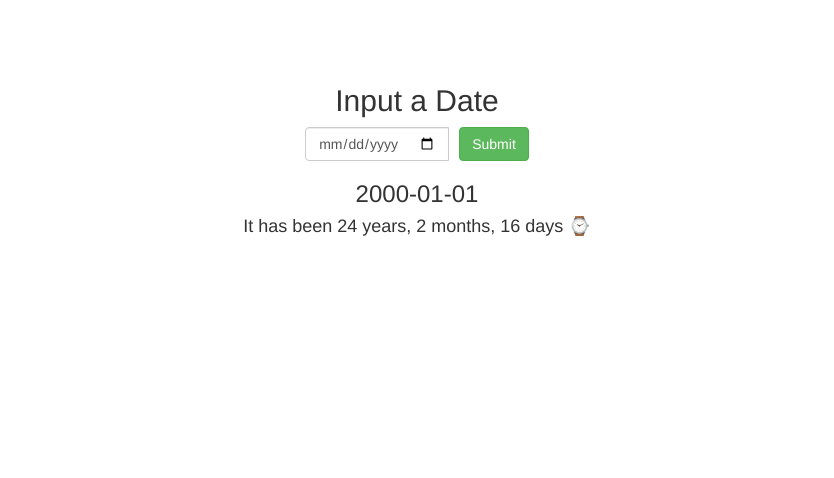
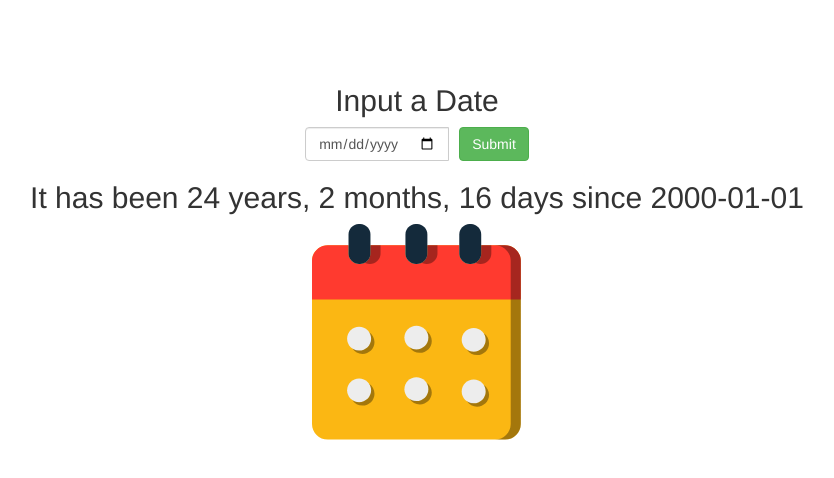
Before and after one commit to kazvee/time-tracker, a React (Create React App) app: page / in a window 1280 px wide. Shown: the top 478 px of the page, without its empty margins (223-1057 px from the left). Built offline with nearby package versions, Linux system fonts and the light colour scheme.

Commit message:
feat: implement calendar icon in Stats component

```diff
--- a/src/components/Stats.js
+++ b/src/components/Stats.js
@@ -1,4 +1,5 @@
 import { Component } from 'react';
+import calendarIcon from '../assets/calendar.svg';
 
 class Stats extends Component {
   timeSince(date) {
@@ -13,14 +14,16 @@ class Stats extends Component {
     let months = Math.floor(days / 31);
     days -= months * 31;
 
-    return `${years} years, ${months} months, ${days} days ⌚`;
+    return `${years} years, ${months} months, ${days} days`;
   }
 
   render() {
     return (
       <div>
-        <h3>{this.props.date}</h3>
-        <h4>It has been {this.timeSince(this.props.date)}</h4>
+        <h2>
+          It has been {this.timeSince(this.props.date)} since {this.props.date}
+        </h2>
+        <img src={calendarIcon} alt='calendar' />
       </div>
     );
   }
```
